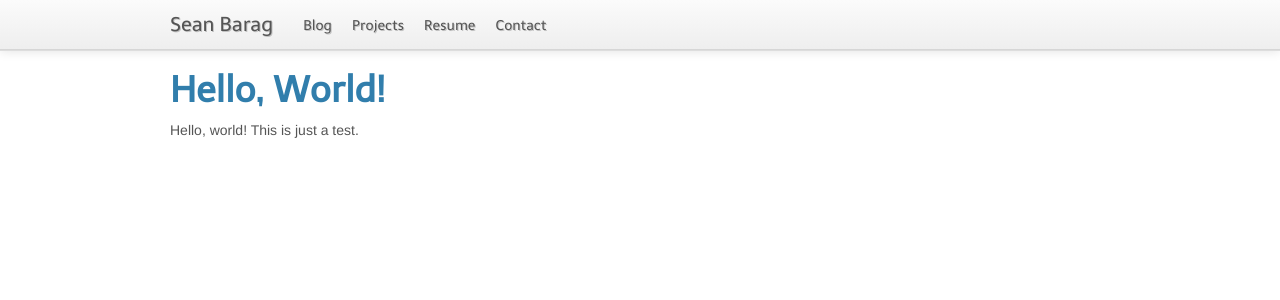
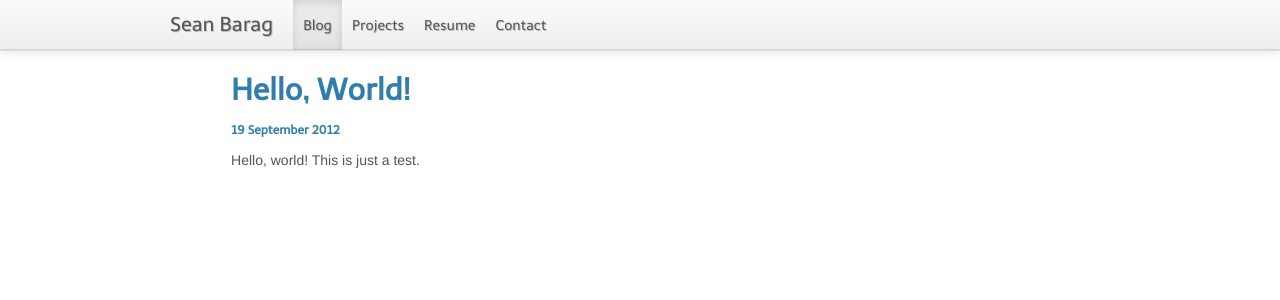
Before and after one commit to sjbarag/sjbarag.github.com, a Jekyll site: the page built from _posts/2012-09-19-hello-world.markdown, in a window 1280 px wide. Shown: the top 300 px of the page. Built offline with Jekyll 4.4.1, drawn with Linux system fonts in a browser that asks for light colours; nearby versions of some CDN libraries; library files that are not in the unit come from our copies; Markdown is read by kramdown in place of the engine named in the settings.

Commit message:
Merge changes from index.html

```diff
--- a/_layouts/post.html
+++ b/_layouts/post.html
@@ -24,30 +24,31 @@
 		<link rel="shortcut icon" href="ico/favicon.ico">
 	</head>
 
-	<body class="blog-active">
+	<body class="main-active">
 
 		<div class="navbar navbar-inverse navbar-fixed-top">
 			<div class="navbar-inner">
 				<div class="container">
 					<a class="brand" href="/">Sean Barag</a>
-					<div class="nav-collapse collapse">
-						<ul class="nav">
-							<li id="blog"><a href="/blog.html">Blog</a></li>
-							<li id="projects"><a href="#projects">Projects</a></li>
-							<li id="resume"><a href="#resume">Resume</a></li>
-							<li id="contact"><a href="#contact">Contact</a></li>
-						</ul>
-					</div><!--/.nav-collapse -->
+					<ul class="nav">
+						<li class="active"><a href="/blog">Blog</a></li>
+						<li><a href="#projects">Projects</a></li>
+						<li><a href="#resume">Resume</a></li>
+						<li><a href="#contact">Contact</a></li>
+					</ul>
 				</div>
 			</div>
 		</div>
 
-		<div class="container">
-
-			<h1>{{ page.title }}</h1>
-			<p>{{ content }}</p>
-
-		</div> <!-- /container -->
+		<div class="container-fluid">
+			<div class="row-fluid">
+				<div class="span8 offset2">
+						<h2>{{ page.title }}</h2>
+						<h6>{{ page.date | date_to_long_string }}</h6>
+						{{ content }}
+				</div> <!-- /span8 -->
+			</div> <!-- /row-fluid -->
+		</div> <!-- /container-fluid -->
 
 		<!--  javascript
 		================================================== -->
```
